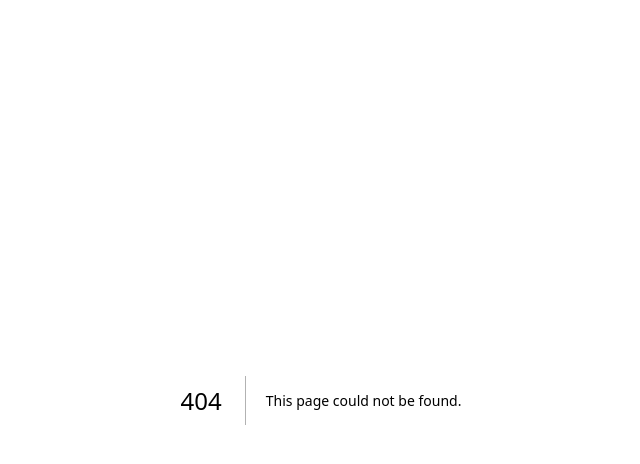
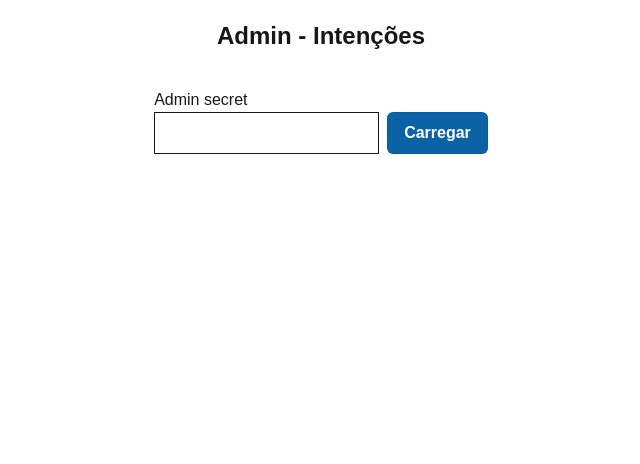
Before and after one commit to Borguezani/NetworkingPlataform, a Next.js app: page /admin/applications in a window 1280 px wide. Before the commit this address had no page. Shown: the top 464 px of the page, without its empty margins (319-959 px from the left). Built offline with nearby package versions, Linux system fonts and the light colour scheme.

Commit message:
feat: Adicionar página de Admin - Aplicações com tabela de intenções com tabela para reccusar ou aprovar uma intenção

```diff
--- /dev/null
+++ b/src/app/admin/applications/page.tsx
@@ -0,0 +1,16 @@
+import React from 'react'
+import ApplicationsTable from '@/components/features/admin/ApplicationsTable'
+import Main from '@/app/_components/Main'
+
+export const metadata = {
+  title: 'Admin - Applications'
+}
+
+export default function AdminApplicationsPage() {
+  return (
+    <Main>
+      <h1 className="text-2xl font-bold mb-4">Admin - Intenções</h1>
+      <ApplicationsTable />
+    </Main>
+  )
+}
--- /dev/null
+++ b/src/components/features/admin/ApplicationsTable.tsx
@@ -0,0 +1,97 @@
+"use client"
+import NotFoundInfo from '@/app/_components/NotFoundInfo'
+import { useState } from 'react'
+
+type Application = {
+  id: string
+  name: string
+  email: string
+  company?: string
+  motivation: string
+  status: string
+  submittedAt: string
+}
+
+export default function ApplicationsTable() {
+  const [secret, setSecret] = useState<string>('')
+  const [data, setData] = useState<Application[] | null>(null)
+  const [error, setError] = useState<string | null>(null)
+
+  async function load() {
+    setError(null)
+    try {
+      const res = await fetch('/api/admin/applications?status=pendente', {
+        headers: secret ? { 'x-admin-secret': secret } : undefined,
+      })
+      if (res.status === 401) {
+        setError('Não autorizado. Forneça o secret')
+        return
+      }
+      const body = await res.json()
+      setData(body.data || [])
+    } catch (err: unknown) {
+      void err
+      setError('Erro ao carregar')
+    }
+  }
+
+  async function decision(id: string, decision: 'aprovado' | 'rejeitado') {
+    if (!secret) return setError('Admin secret requerido')
+    try {
+      const res = await fetch(`/api/admin/applications/${id}/decision`, {
+        method: 'POST',
+        headers: { 'Content-Type': 'application/json', 'x-admin-secret': secret },
+        body: JSON.stringify({ decision }),
+      })
+      const body = await res.json()
+      if (!res.ok) return setError(body?.error || 'Erro')
+      await load()
+      if (body?.invite?.link) alert('Invite: ' + body.invite.link)
+    } catch (err: unknown) {
+      void err
+      setError('Erro na decisão')
+    }
+  }
+
+  return (
+    <div className="p-4">
+      <div className="mb-4">
+        <label className="block">Admin secret</label>
+        <input className="border p-2" value={secret} onChange={(e) => setSecret(e.target.value)} />
+        <button className="ml-2 px-3 py-1 btn btn-primary" onClick={load}>Carregar</button>
+      </div>
+
+      {error && <div className="text-red-600 mb-2">{error}</div>}
+
+      {!data || data.length <= 0 && (<NotFoundInfo type='info' message='Nenhuma intenção encontrada'/>)}
+
+      {data && data.length > 0 && (
+        <table className="table-auto w-full border">
+          <thead>
+            <tr>
+              <th className="border p-2">Nome</th>
+              <th className="border p-2">Email</th>
+              <th className="border p-2">Motivação</th>
+              <th className="border p-2">Status</th>
+              <th className="border p-2">Ações</th>
+            </tr>
+          </thead>
+          <tbody>
+            {data.map((a) => (
+              <tr key={a.id}>
+                <td className="border p-2">{a.name}</td>
+                <td className="border p-2">{a.email}</td>
+                <td className="border p-2">{a.motivation}</td>
+                <td className="border p-2">{a.status}</td>
+                <td className="border p-2">
+                  <button className="mr-2 px-2 py-1 bg-green-500 text-white btn" onClick={() => decision(a.id, 'aprovado')}>Aprovar</button>
+                  <button className="px-2 py-1 bg-red-500 text-white btn" onClick={() => decision(a.id, 'rejeitado')}>Rejeitar</button>
+                </td>
+              </tr>
+            ))}
+          </tbody>
+        </table>
+      )}
+    </div>
+  )
+}
```
